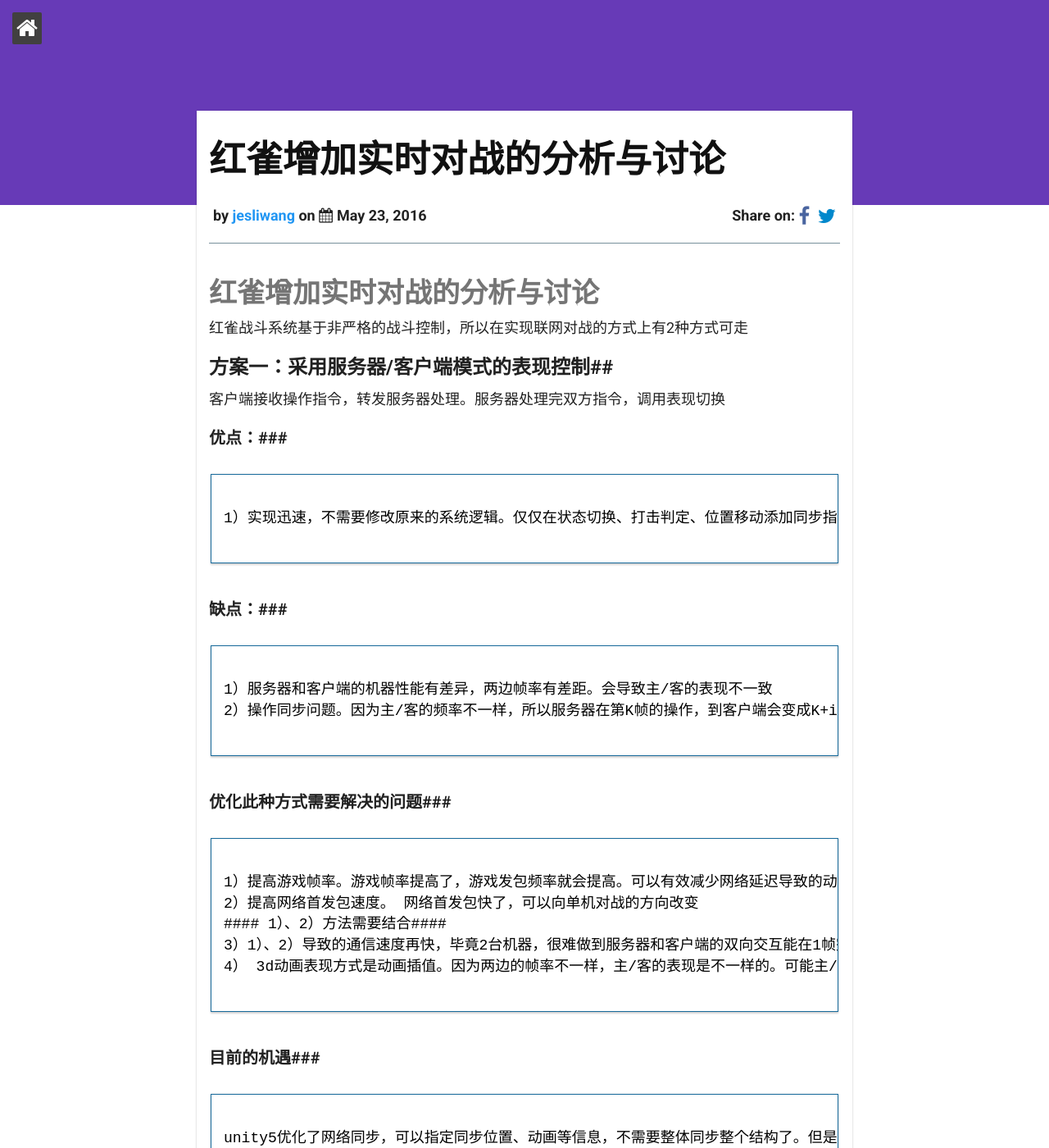
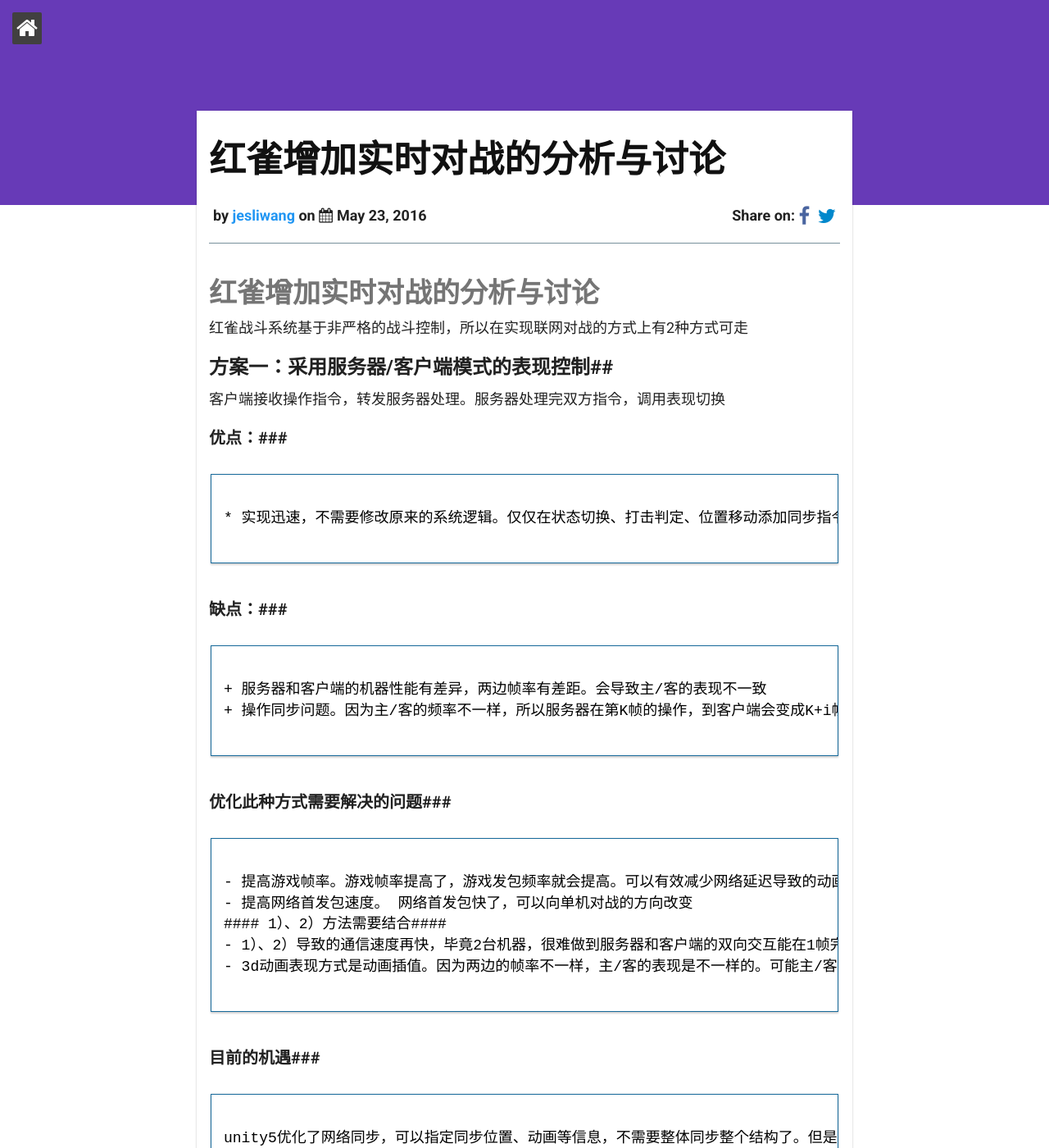
Before and after one commit to jesliwang/blog, a Jekyll site: the page built from _posts/2016-05-23-FTG-SYNC-notes.md, in a window 1280 px wide and 1400 px high. Shown: the whole window at 82% size. Built offline with Jekyll 4.4.1, drawn with Linux system fonts in a browser that asks for light colours; nearby versions of some CDN libraries; comment, search, counter and statistics services are not loaded; some of the changed text lies outside the part shown.

Commit message:
列表测试

```diff
--- a/_posts/2016-05-23-FTG-SYNC-notes.md
+++ b/_posts/2016-05-23-FTG-SYNC-notes.md
@@ -15,20 +15,20 @@ categories: normal
 
 ### 优点：###
 
-    1）实现迅速，不需要修改原来的系统逻辑。仅仅在状态切换、打击判定、位置移动添加同步指令，对原有战斗系统不会改变
+    * 实现迅速，不需要修改原来的系统逻辑。仅仅在状态切换、打击判定、位置移动添加同步指令，对原有战斗系统不会改变
 
 ### 缺点：###
 
-    1）服务器和客户端的机器性能有差异，两边帧率有差距。会导致主/客的表现不一致
-    2）操作同步问题。因为主/客的频率不一样，所以服务器在第K帧的操作，到客户端会变成K+i帧。因为网络延迟的不可控制，i是个变化的值。会导致服务器两临2帧的操作要么在一帧收到，要不收到的时间是两个非相邻的帧。导致主/客表现不一致
+    + 服务器和客户端的机器性能有差异，两边帧率有差距。会导致主/客的表现不一致
+    + 操作同步问题。因为主/客的频率不一样，所以服务器在第K帧的操作，到客户端会变成K+i帧。因为网络延迟的不可控制，i是个变化的值。会导致服务器两临2帧的操作要么在一帧收到，要不收到的时间是两个非相邻的帧。导致主/客表现不一致
 
 ### 优化此种方式需要解决的问题###
 
-    1）提高游戏帧率。游戏帧率提高了，游戏发包频率就会提高。可以有效减少网络延迟导致的动画起始、终止时间不一致
-    2）提高网络首发包速度。 网络首发包快了，可以向单机对战的方向改变
+    - 提高游戏帧率。游戏帧率提高了，游戏发包频率就会提高。可以有效减少网络延迟导致的动画起始、终止时间不一致
+    - 提高网络首发包速度。 网络首发包快了，可以向单机对战的方向改变
     #### 1）、2）方法需要结合####
-    3）1）、2）导致的通信速度再快，毕竟2台机器，很难做到服务器和客户端的双向交互能在1帧完成。收益动作、位置的补偿纠正不可避免的要发生
-    4） 3d动画表现方式是动画插值。因为两边的帧率不一样，主/客的表现是不一样的。可能主/客表现的打击判定不一样
+    - 1）、2）导致的通信速度再快，毕竟2台机器，很难做到服务器和客户端的双向交互能在1帧完成。收益动作、位置的补偿纠正不可避免的要发生
+    - 3d动画表现方式是动画插值。因为两边的帧率不一样，主/客的表现是不一样的。可能主/客表现的打击判定不一样
 
 ### 目前的机遇###
 
@@ -46,8 +46,8 @@ categories: normal
 
 ### 缺点：###
 
-    1）显示刷新中加入了网络数据确认，动画的帧率要下降
-    2）通信部流畅的时候，双方都会卡住
+    1. 显示刷新中加入了网络数据确认，动画的帧率要下降
+    2. 通信部流畅的时候，双方都会卡住
 
 ### 需要解决的问题：###
 
```
